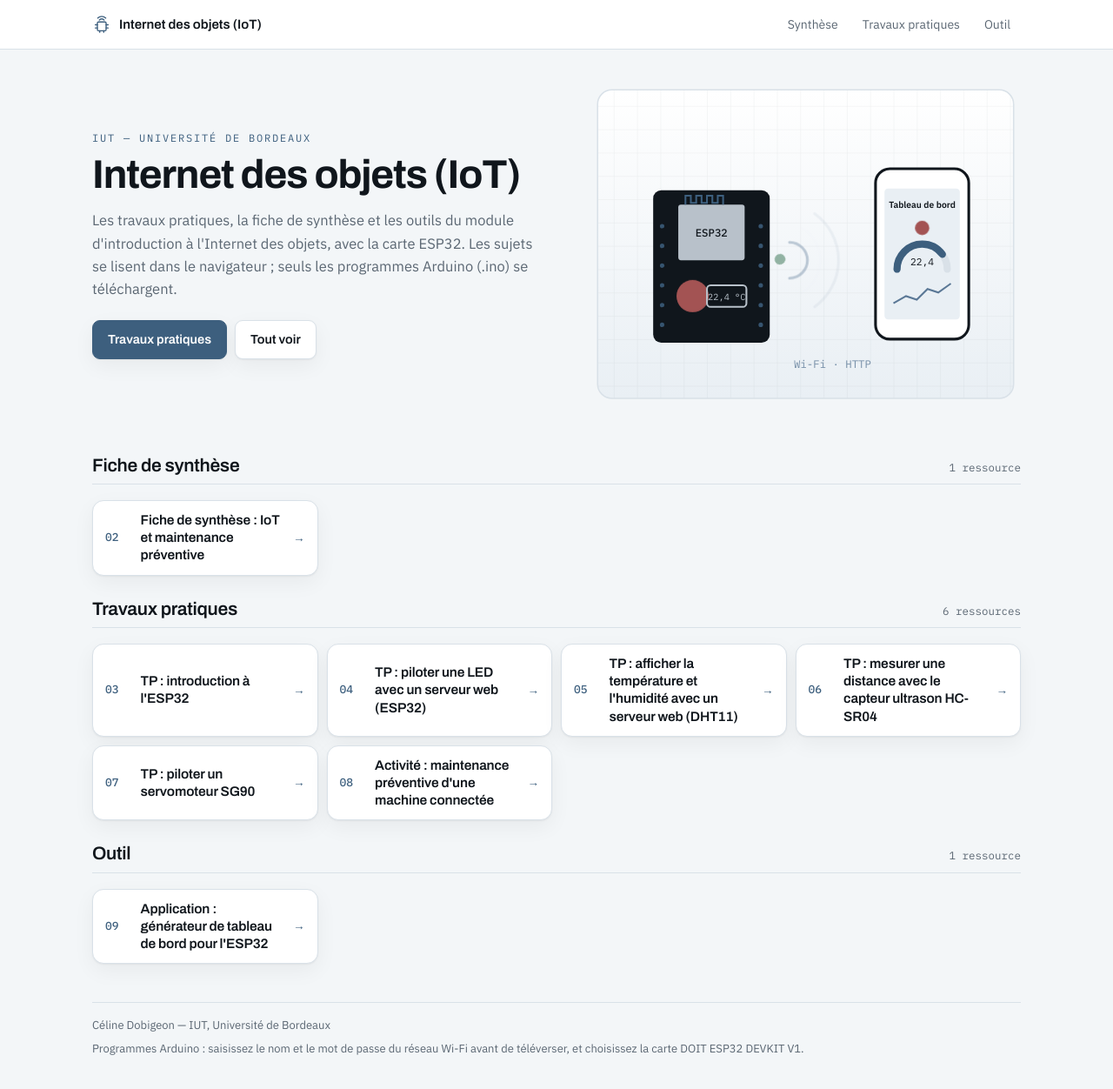
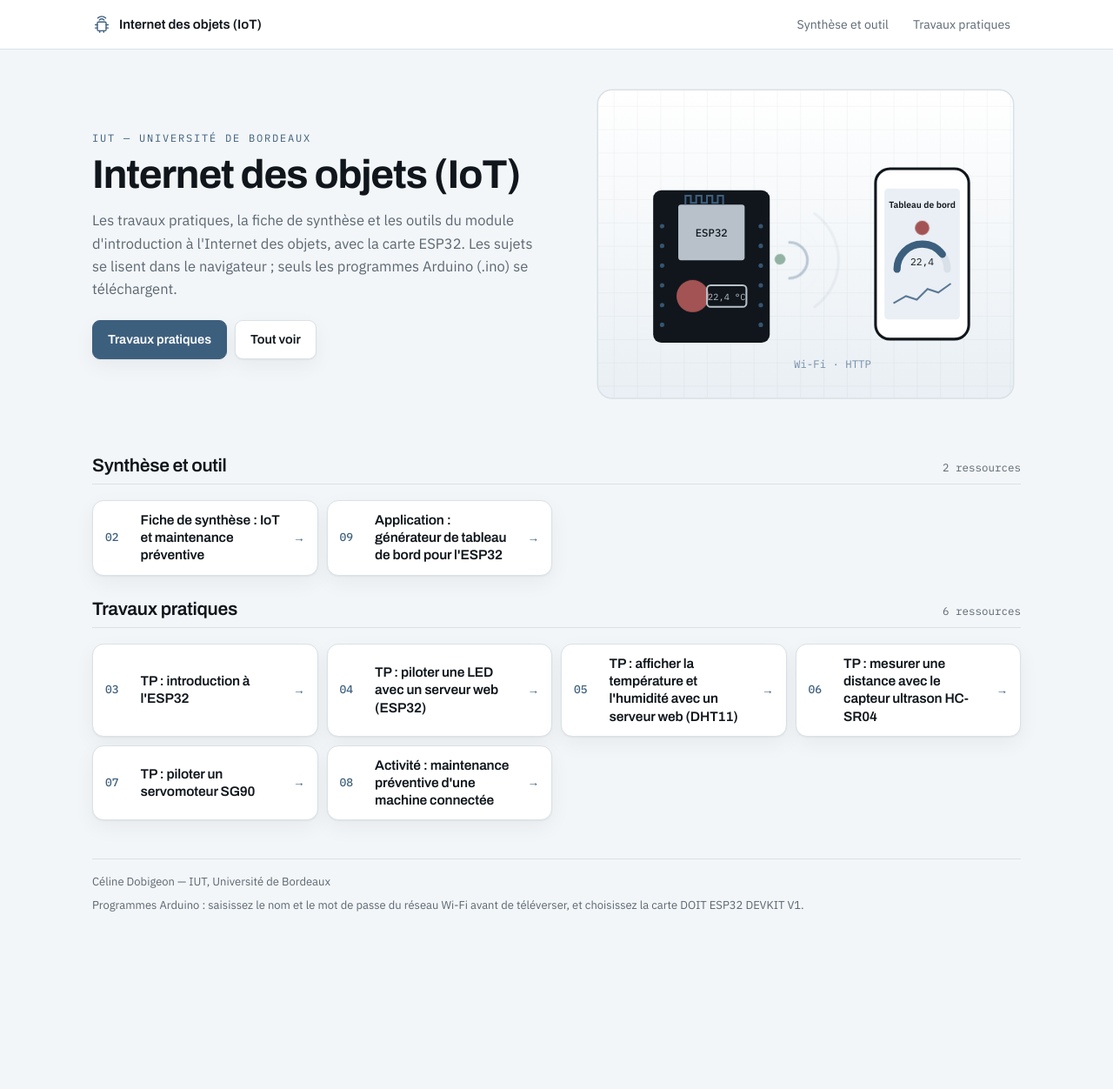
Before and after one commit to celdobigeon/IoT, a plain HTML site: page index.html in a window 1280 px wide. Shown: the whole page at 87% size. After the commit the page ends 1104 px from the top, so only its background shows below. Drawn offline with Linux system fonts and the light colour scheme.

Commit message:
Rassembler la fiche de synthèse et le générateur sous « Synthèse et outil »
Co-Authored-By: Claude Opus 5.5 <noreply@anthropic.com>

```diff
--- a/index.html
+++ b/index.html
@@ -37,7 +37,7 @@ section{padding-top:22px}
 <body>
 <div class="top"><div class="in">
   <a class="mark" href="index.html"><svg viewBox="0 0 48 48" fill="none" stroke="currentColor" stroke-width="3" stroke-linecap="round" stroke-linejoin="round" aria-hidden="true"><rect x="13" y="18" width="22" height="22" rx="3"/><path d="M18 13a9 9 0 0 1 12 0"/><path d="M14 8a15 15 0 0 1 20 0"/><path d="M19 40v4M29 40v4M8 25h5M8 33h5M35 25h5M35 33h5"/></svg>Internet des objets (IoT)</a>
-  <nav><a href="#synthese">Synthèse</a><a href="#tp">Travaux pratiques</a><a href="#outil">Outil</a></nav>
+  <nav><a href="#ressources">Synthèse et outil</a><a href="#tp">Travaux pratiques</a></nav>
 </div></div>
 <div class="wrap">
   <header class="hero">
@@ -45,7 +45,7 @@ section{padding-top:22px}
       <p class="eyebrow">IUT — Université de Bordeaux</p>
       <h1>Internet des objets (IoT)</h1>
       <p class="lede">Les travaux pratiques, la fiche de synthèse et les outils du module d&#x27;introduction à l&#x27;Internet des objets, avec la carte ESP32. Les sujets se lisent dans le navigateur ; seuls les programmes Arduino (.ino) se téléchargent.</p>
-      <div class="cta"><a class="primary" href="#tp">Travaux pratiques</a><a href="#synthese">Tout voir</a></div>
+      <div class="cta"><a class="primary" href="#tp">Travaux pratiques</a><a href="#ressources">Tout voir</a></div>
     </div>
     <div class="hero-art"><svg viewBox="0 0 480 360" role="img" aria-label="Carte ESP32 qui envoie ses mesures en Wi-Fi vers un téléphone.">
   <defs>
@@ -92,12 +92,17 @@ section{padding-top:22px}
 </svg></div>
   </header>
 
-  <section id="synthese">
-    <div class="sec-hd"><h2>Fiche de synthèse</h2><span class="n">1 ressource</span></div>
+  <section id="ressources">
+    <div class="sec-hd"><h2>Synthèse et outil</h2><span class="n">2 ressources</span></div>
     <div class="grid">
       <a class="card" href="02_Fiche_synthese_Maintenance_IoT/index.html">
         <span class="num">02</span>
         <h3>Fiche de synthèse : IoT et maintenance préventive</h3>
+        <span class="go"><em>→</em></span>
+      </a>
+      <a class="card" href="09_Application_Generateur_Page_Web/index.html">
+        <span class="num">09</span>
+        <h3>Application : générateur de tableau de bord pour l&#x27;ESP32</h3>
         <span class="go"><em>→</em></span>
       </a>
     </div>
@@ -137,16 +142,6 @@ section{padding-top:22px}
       </a>
     </div>
   </section>
-  <section id="outil">
-    <div class="sec-hd"><h2>Outil</h2><span class="n">1 ressource</span></div>
-    <div class="grid">
-      <a class="card" href="09_Application_Generateur_Page_Web/index.html">
-        <span class="num">09</span>
-        <h3>Application : générateur de tableau de bord pour l&#x27;ESP32</h3>
-        <span class="go"><em>→</em></span>
-      </a>
-    </div>
-  </section>
 
   <footer><span>Céline Dobigeon — IUT, Université de Bordeaux</span><span>Programmes Arduino : saisissez le nom et le mot de passe du réseau Wi-Fi avant de téléverser, et choisissez la carte DOIT ESP32 DEVKIT V1.</span></footer>
 </div>
```
Also changed, not shown: 02_Fiche_synthese_Maintenance_IoT/index.html (+1 -1 lines), 09_Application_Generateur_Page_Web/index.html (+1 -1 lines).
